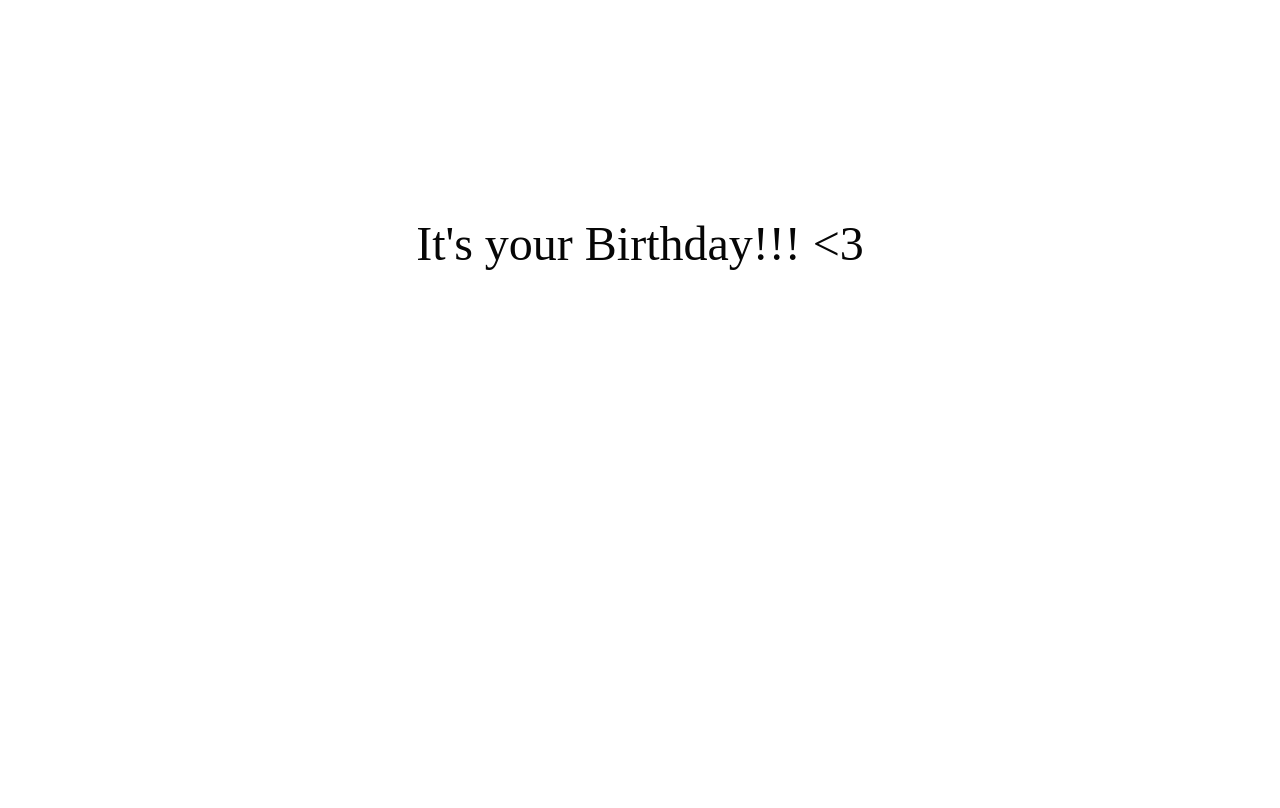
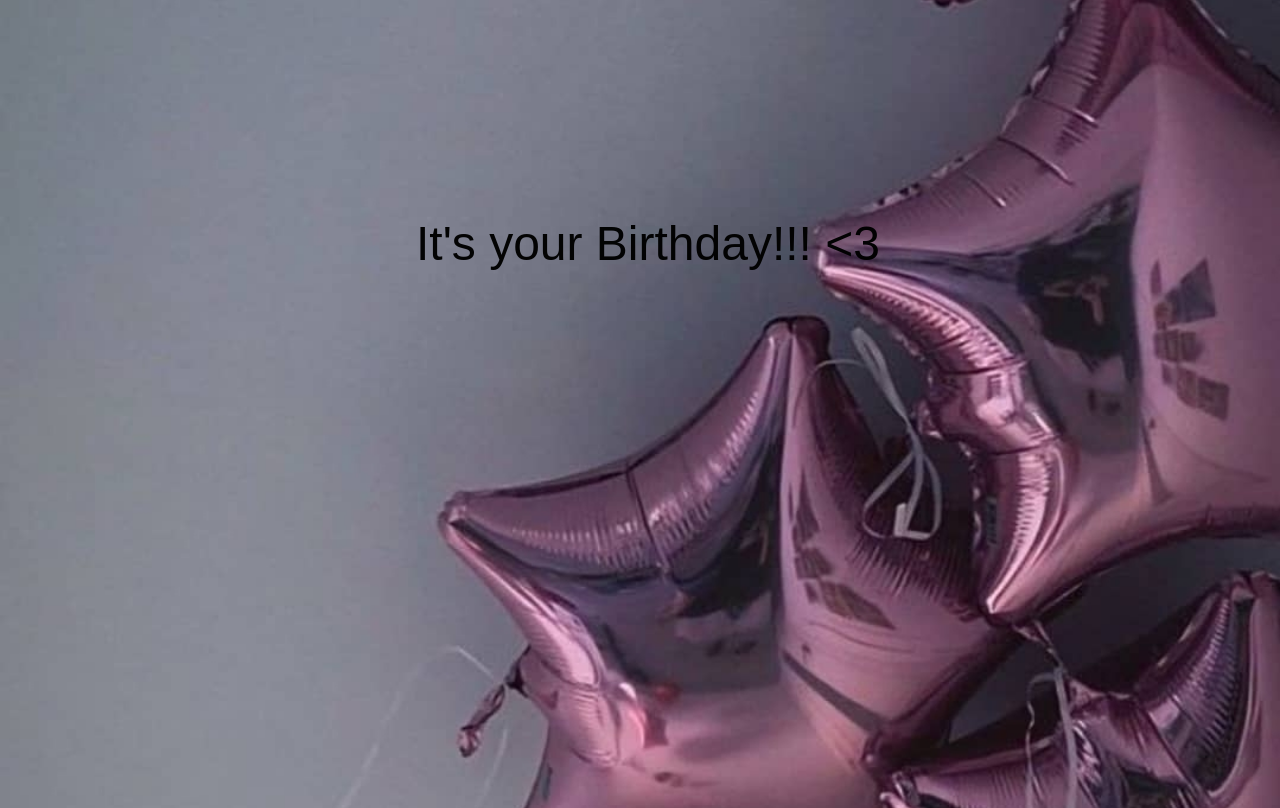
Before and after one commit to FATIMAA-WEB/Birthday, a website: page index.html in a window 1280 px wide. Drawn offline with nearby package versions, Linux system fonts and the light colour scheme.

Commit message:
Update style.css

```diff
--- a/style/style.css
+++ b/style/style.css
@@ -4,6 +4,17 @@ html {
     padding: 0;
     height: 100%;
     width: 100%;
+}
+
+body {
+    font-family: "Work Sans", sans-serif;
+    background-image: url(../bg.jpg);
+    background-size: cover;
+    background-position: center; /* Centers the image */
+    background-repeat: no-repeat; /* Prevents the image from repeating */
+    height: 100%; /* Full height of the viewport */
+    width: 100%;
+    display: flex;
 }
 
 
```
